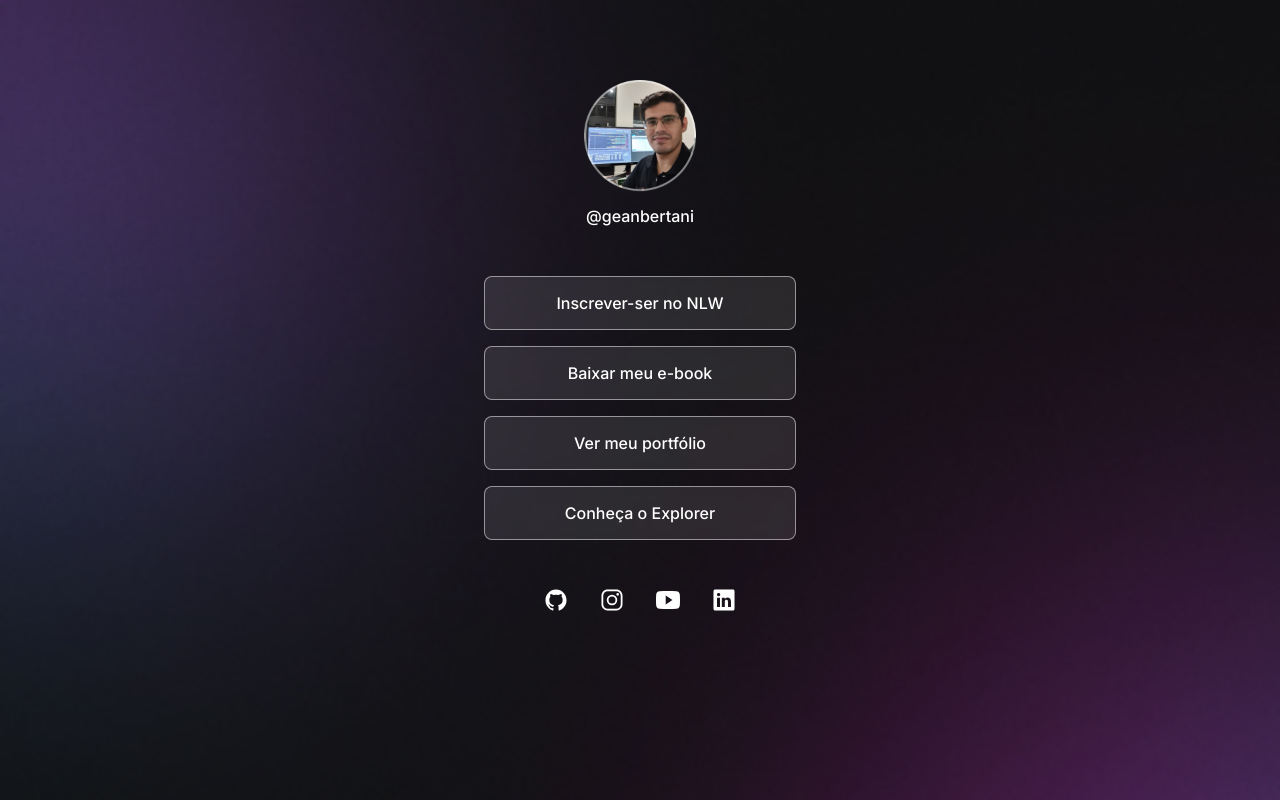
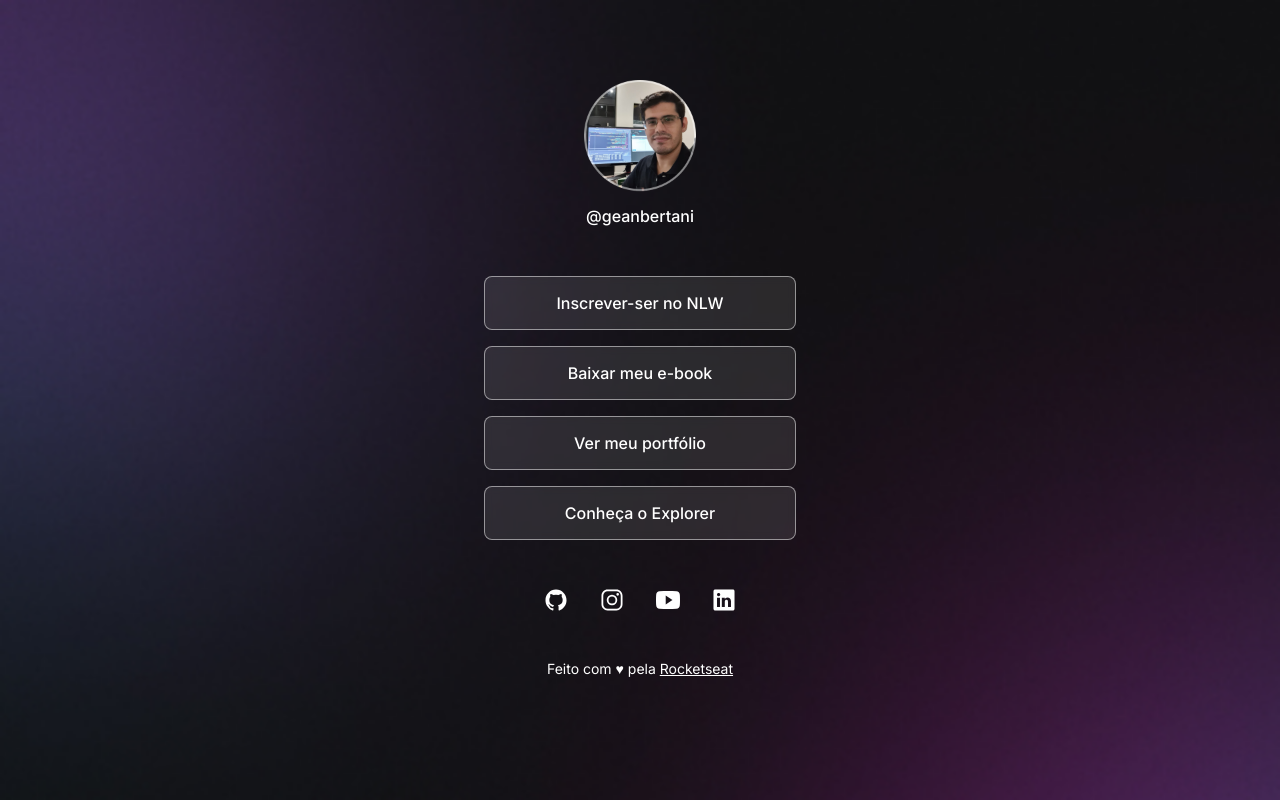
Before and after one commit to geanbertani/devlinks, a plain HTML site: page index.html in a window 1280 px wide. Drawn offline with nearby package versions, Linux system fonts and the light colour scheme.

Commit message:
:sparkles: feat: class - creating the footer

```diff
--- a/index.html
+++ b/index.html
@@ -38,6 +38,10 @@
         <ion-icon name="logo-youtube"></ion-icon>
         <ion-icon name="logo-linkedin"></ion-icon>
       </div>
+      <footer>
+        Feito com ♥ pela
+        <a href="https://rocketseat.com.br" target="_blank"> Rocketseat </a>
+      </footer>
     </div>
 
     <script
--- a/style.css
+++ b/style.css
@@ -72,3 +72,10 @@ ul li a:hover {
   padding: 24px 0;
   font-size: 24px;
 }
+
+/* footer */
+footer {
+  padding: 24px 0;
+  text-align: center;
+  font-size: 14px;
+}
```
